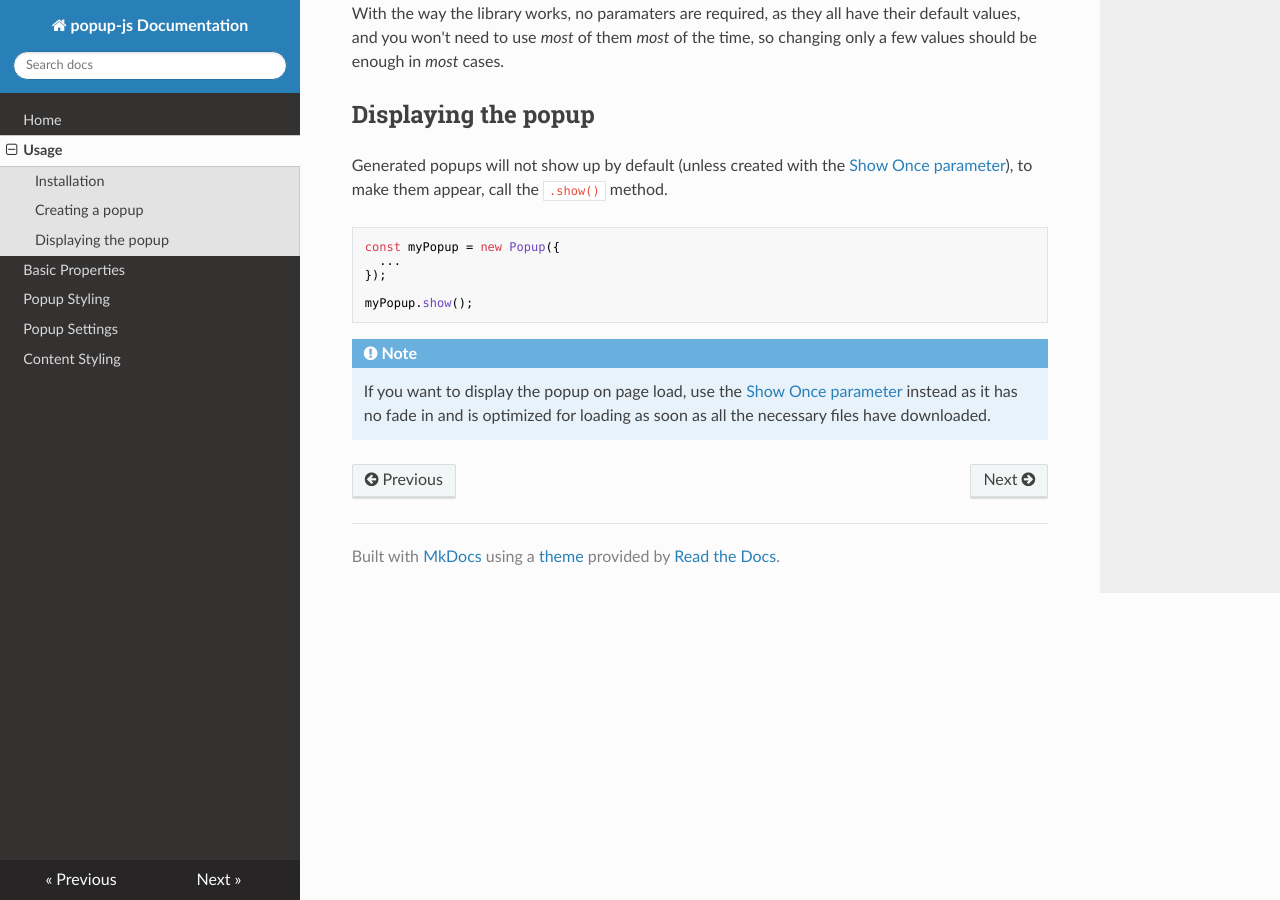
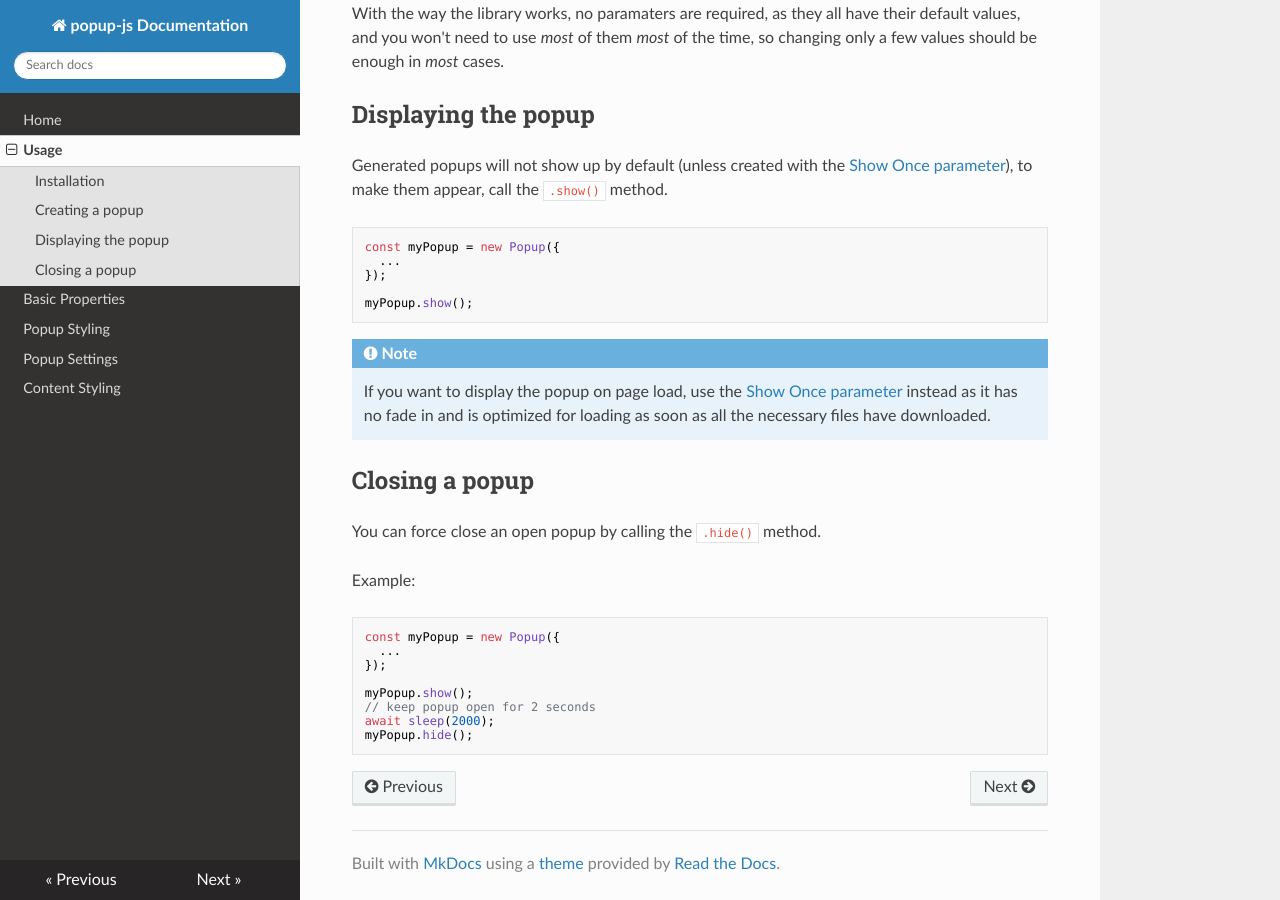
Before and after one commit to SimonDMC/popup-docs, an MkDocs documentation site: the page built from docs/usage.md, in a window 1280 px wide and 900 px high, scrolled down 843 px. Built offline with MkDocs 1.6.1, drawn with Linux system fonts in a browser that asks for light colours; nearby versions of some CDN libraries.

Commit message:
Add .hide()

````diff
--- a/docs/usage.md
+++ b/docs/usage.md
@@ -59,3 +59,19 @@ myPopup.show();
     If you want to display the popup on page load, use the [Show Once parameter](../popup-settings#show-once)
     instead as it has no fade in and is optimized for loading as soon as
     all the necessary files have downloaded.
+
+Closing a popup
+---------------
+You can force close an open popup by calling the `.hide()` method.
+
+Example:
+```javascript
+const myPopup = new Popup({
+  ...
+});
+
+myPopup.show();
+// keep popup open for 2 seconds
+await sleep(2000);
+myPopup.hide();
+```
````
